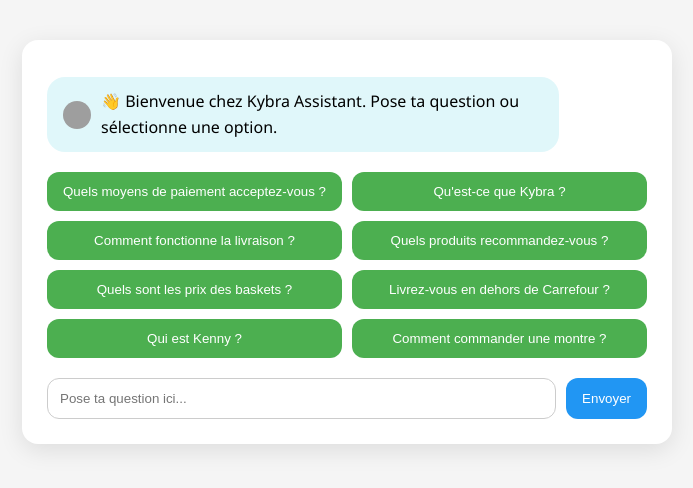
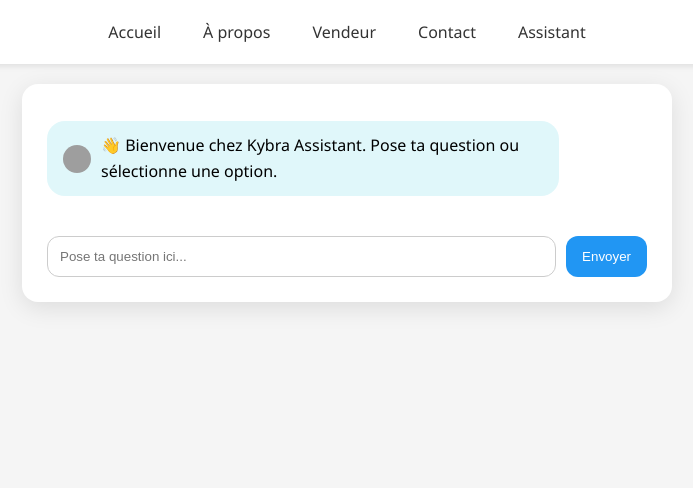
Before and after one commit to kennyarp/ShopKybra, a plain HTML site: page assistant.html in a window 1280 px wide. Shown: the whole page, without its empty margins (293-986 px from the left). Drawn offline with Linux system fonts and the light colour scheme; grey boxes are pictures that could not be loaded.

Commit message:
assistant.html
Signed-off-by: kennyarp <kennysauvegardej3@gmail.com>

```diff
--- a/assistant.html
+++ b/assistant.html
@@ -20,9 +20,33 @@
       padding: 0;
     }
 
+    nav {
+      background: white;
+      padding: 15px 20px;
+      box-shadow: 0 2px 6px rgba(0,0,0,0.1);
+      display: flex;
+      justify-content: center;
+      gap: 18px;
+      flex-wrap: wrap;
+      font-size: 16px;
+      margin-bottom: 20px;
+    }
+
+    nav a {
+      text-decoration: none;
+      color: #333;
+      padding: 6px 12px;
+      border-radius: 6px;
+      transition: 0.3s;
+    }
+
+    nav a:hover {
+      color: var(--primary-color);
+    }
+
     .chatbox {
       max-width: 600px;
-      margin: 40px auto;
+      margin: 0 auto 40px;
       background: white;
       border-radius: 16px;
       padding: 25px;
@@ -132,6 +156,16 @@
   </style>
 </head>
 <body>
+  <!-- 🌐 Barre de navigation KYBRA -->
+  <nav>
+    <a href="index.html">Accueil</a>
+    <a href="about.html">À propos</a>
+    <a href="vendeur.html">Vendeur</a>
+    <a href="contact.html">Contact</a>
+    <a href="assistant.html">Assistant</a>
+  </nav>
+
+  <!-- 🤖 Assistant KYBRA -->
   <div class="chatbox" id="chat">
     <div class="message bot">
       <img src="https://i.imgur.com/botAvatar.png" alt="bot" class="avatar">
@@ -228,14 +262,4 @@
     }
 
     function rate(score) {
-      appendMessage(`Merci pour ta note de ${score} étoile(s) ⭐`, "bot");
-      ratingBox.style.display = 'none';
-      localStorage.setItem("kybraRating", score);
-    }
-
-    window.onload = () => {
-      loadOptions();
-    };
-  </script>
-</body>
-</html>
+      appendMessage(`Merci pour ta note de ${score} étoile(s) ⭐`, "
```
